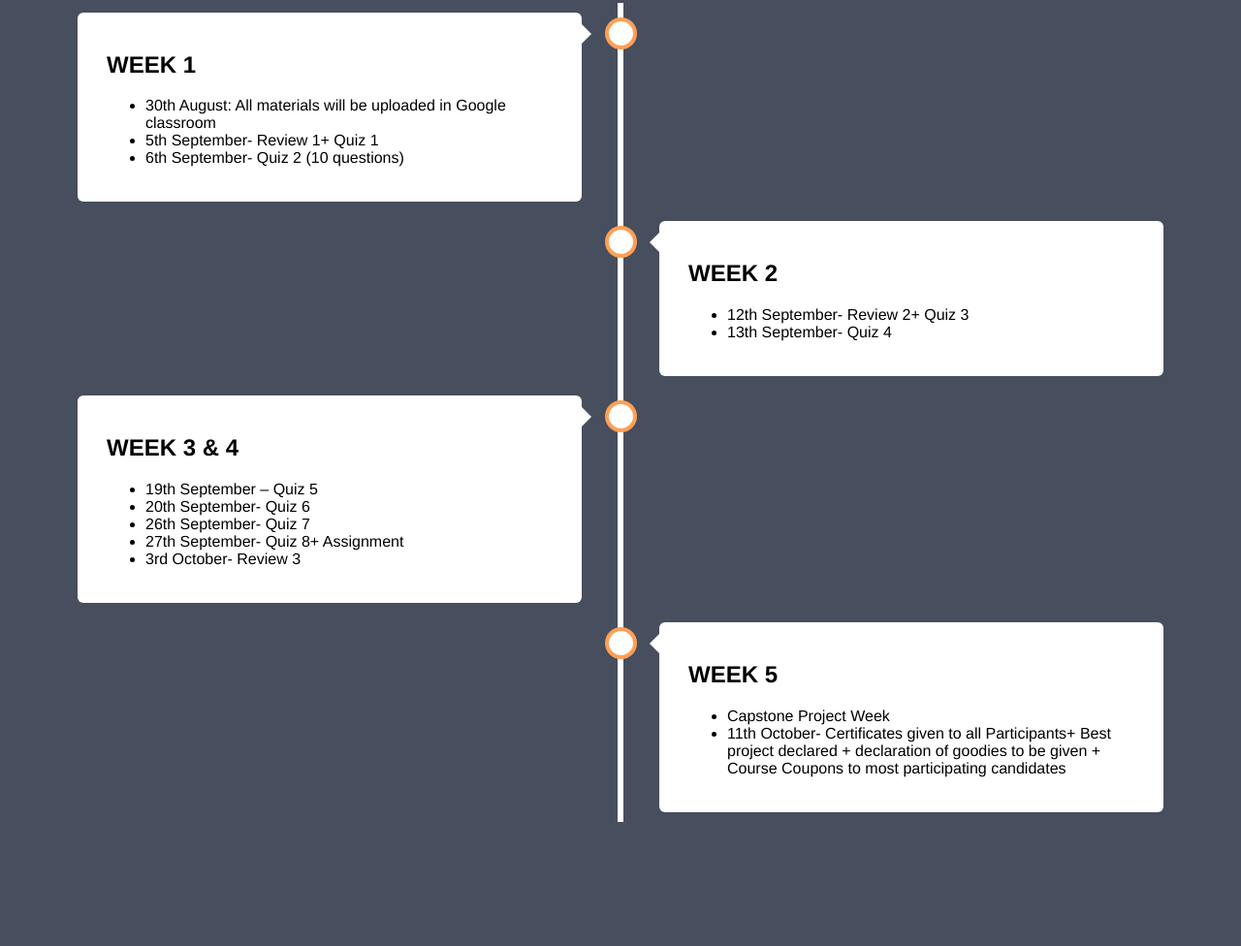
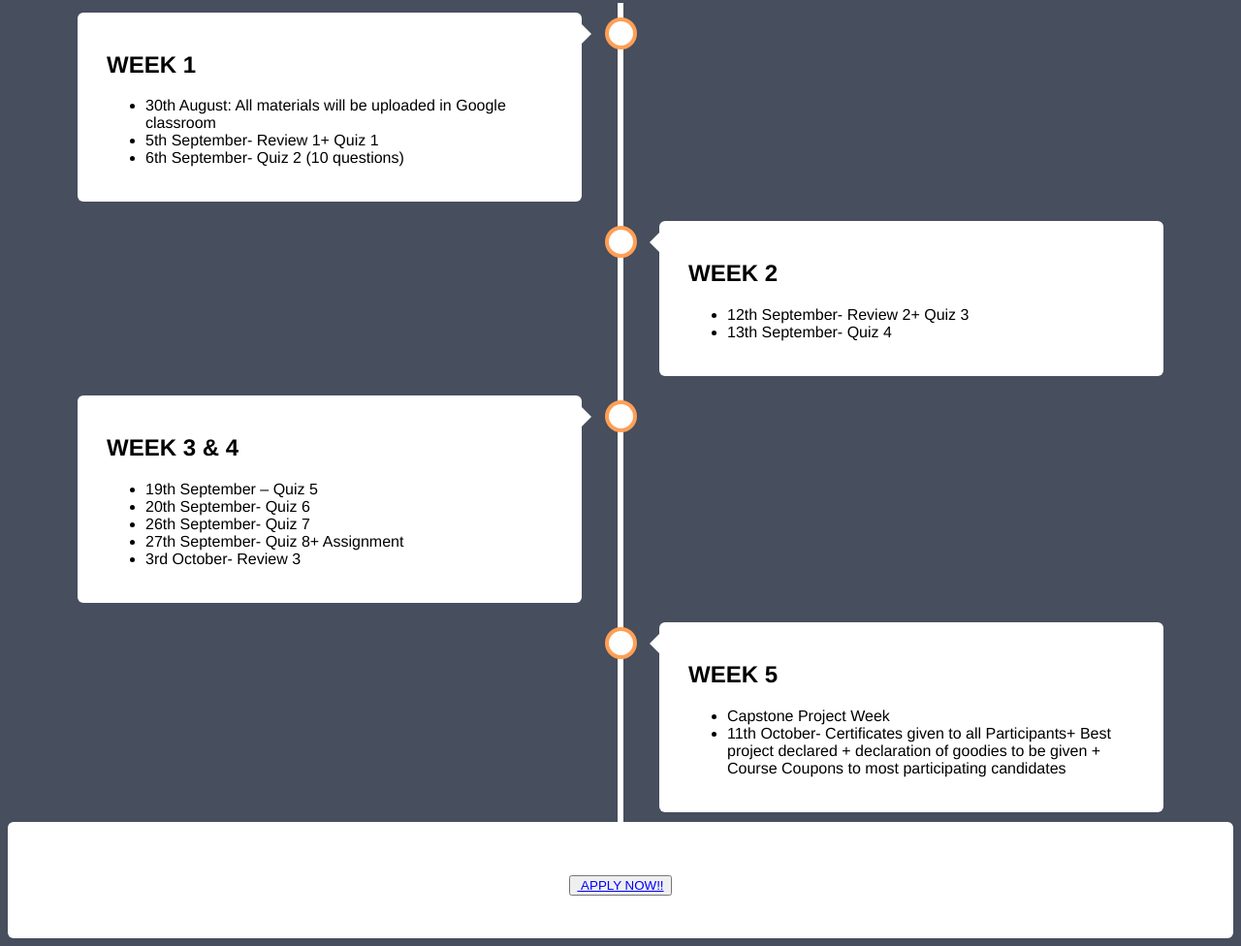
Before and after one commit to sushant-sinha/iwsc_vellore, a website: page reg.html in a window 1280 px wide. Shown: the part 141-1117 px from the top of the page at 97% size. Before the commit the page ends 997 px from the top, so only its background shows below. Drawn offline with Linux system fonts and the light colour scheme.

Commit message:
Update reg.html

```diff
--- a/reg.html
+++ b/reg.html
@@ -191,5 +191,13 @@ given + Course Coupons to most participating candidates</li>
     </div>
   </div>
 </div>
+  <div class="content">
+      <form>
+              <div class="col-15 col-md-10 mx-auto">
+                <h1 align="center"><button type="submit" class="button5"><a style="color: blue;" href="https://forms.gle/eLopUsHzBNBifCdM8">&nbsp;APPLY NOW!!</a></button></h1>
+
+            </div>
+          </form>
+          </div>
 </body>
 </html>
```
